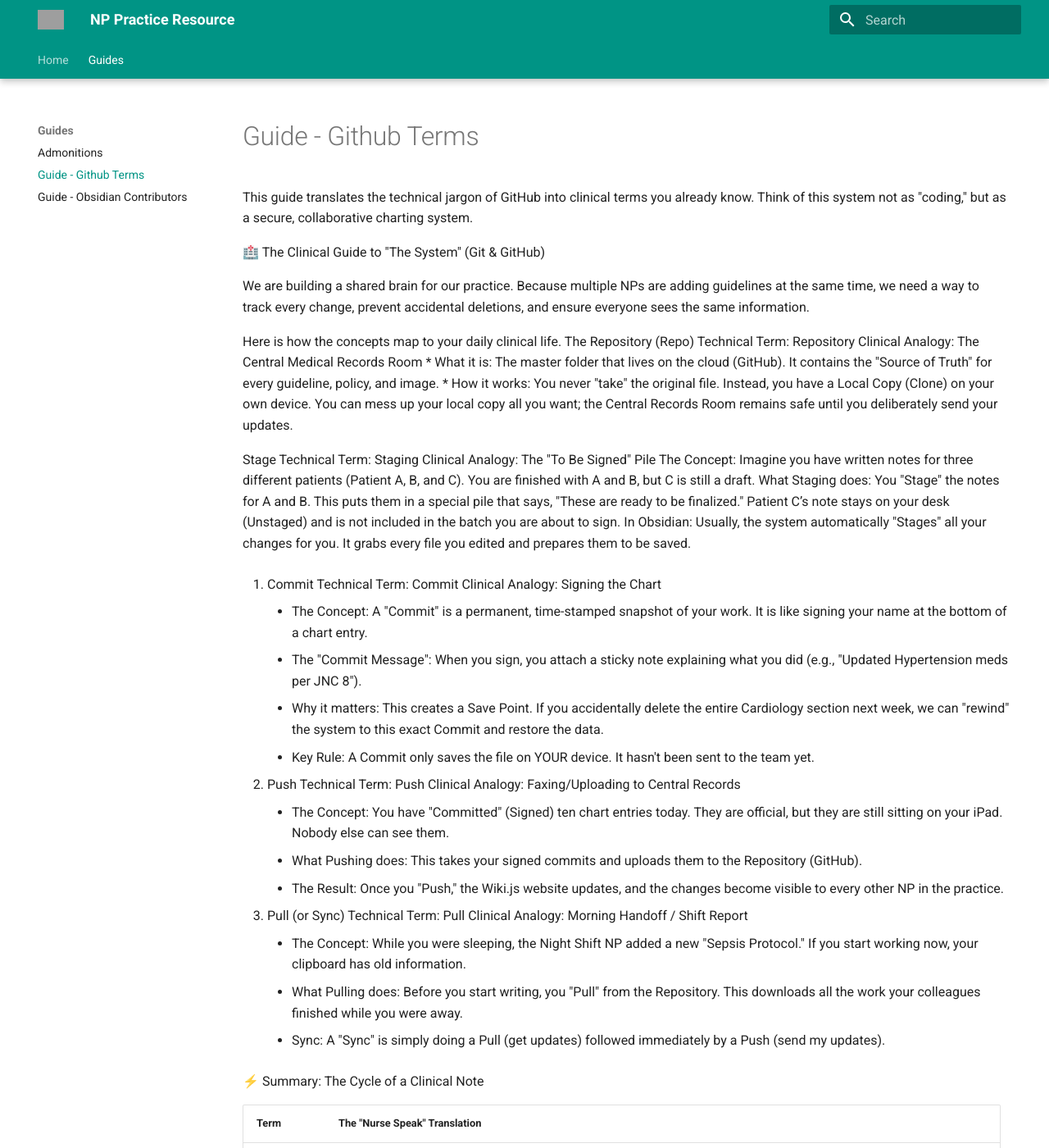
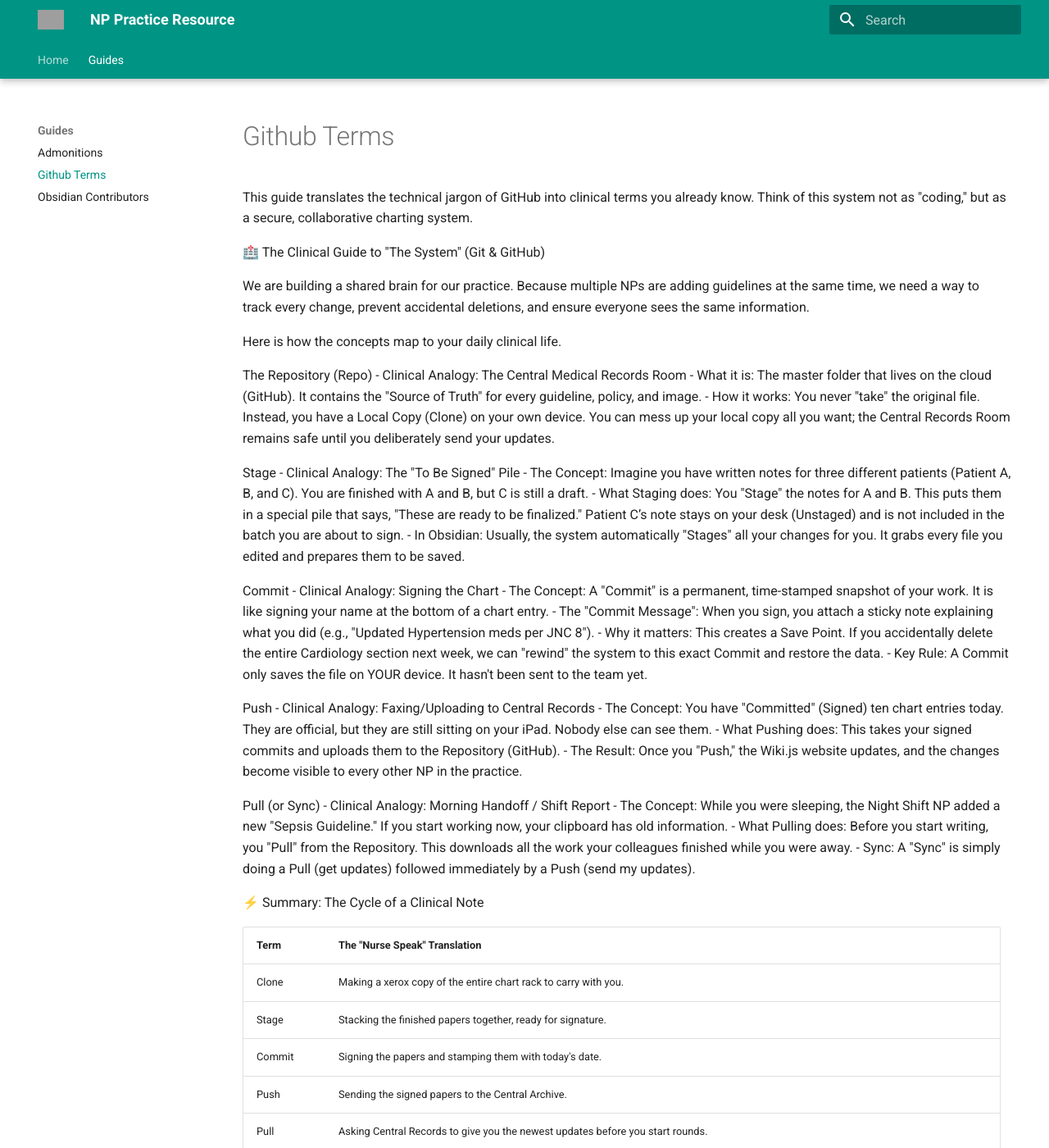
Before and after one commit to joegrafe/np-practice-resource, an MkDocs documentation site: the page built from docs/Guides/Github Terms.md, in a window 1280 px wide and 1400 px high. Shown: the whole window at 82% size. Built offline with MkDocs 1.6.1 and Material for MkDocs 9.7.7, drawn with Linux system fonts in a browser that asks for light colours; grey boxes are pictures that could not be loaded.

Commit message:
2026-02-02 23:08:27__2_M docs/Guides/Github Terms.md docs/Guides/Obsidian Contributors.md

```diff
--- a/docs/Guides/Github Terms.md
+++ b/docs/Guides/Github Terms.md
@@ -1,6 +1,3 @@
----
-title: Guide - Github Terms
----
 This guide translates the technical jargon of GitHub into clinical terms you already know. Think of this system not as "coding," but as a secure, collaborative charting system.
 
 🏥 The Clinical Guide to "The System" (Git & GitHub)
@@ -8,40 +5,36 @@ This guide translates the technical jargon of GitHub into clinical terms you alr
 We are building a shared brain for our practice. Because multiple NPs are adding guidelines at the same time, we need a way to track every change, prevent accidental deletions, and ensure everyone sees the same information.
 
 Here is how the concepts map to your daily clinical life.
+
 The Repository (Repo)
-Technical Term: Repository
-Clinical Analogy: The Central Medical Records Room
-	 * What it is: The master folder that lives on the cloud (GitHub). It contains the "Source of Truth" for every guideline, policy, and image.
-	 * How it works: You never "take" the original file. Instead, you have a Local Copy (Clone) on your own device. You can mess up your local copy all you want; the Central Records Room remains safe until you deliberately send your updates.
+- Clinical Analogy: The Central Medical Records Room
+- What it is: The master folder that lives on the cloud (GitHub). It contains the "Source of Truth" for every guideline, policy, and image.
+- How it works: You never "take" the original file. Instead, you have a Local Copy (Clone) on your own device. You can mess up your local copy all you want; the Central Records Room remains safe until you deliberately send your updates.
 
 Stage
-Technical Term: Staging
-Clinical Analogy: The "To Be Signed" Pile
-The Concept: Imagine you have written notes for three different patients (Patient A, B, and C). You are finished with A and B, but C is still a draft.
-What Staging does: You "Stage" the notes for A and B. This puts them in a special pile that says, "These are ready to be finalized." Patient C’s note stays on your desk (Unstaged) and is not included in the batch you are about to sign.
-In Obsidian: Usually, the system automatically "Stages" all your changes for you. It grabs every file you edited and prepares them to be saved.
+- Clinical Analogy: The "To Be Signed" Pile
+- The Concept: Imagine you have written notes for three different patients (Patient A, B, and C). You are finished with A and B, but C is still a draft.
+- What Staging does: You "Stage" the notes for A and B. This puts them in a special pile that says, "These are ready to be finalized." Patient C’s note stays on your desk (Unstaged) and is not included in the batch you are about to sign.
+- In Obsidian: Usually, the system automatically "Stages" all your changes for you. It grabs every file you edited and prepares them to be saved.
 
-3. Commit
-	Technical Term: Commit
-	Clinical Analogy: Signing the Chart
-	 * The Concept: A "Commit" is a permanent, time-stamped snapshot of your work. It is like signing your name at the bottom of a chart entry.
-	 * The "Commit Message": When you sign, you attach a sticky note explaining what you did (e.g., "Updated Hypertension meds per JNC 8").
-	 * Why it matters: This creates a Save Point. If you accidentally delete the entire Cardiology section next week, we can "rewind" the system to this exact Commit and restore the data.
-	 * Key Rule: A Commit only saves the file on YOUR device. It hasn't been sent to the team yet.
+Commit
+- Clinical Analogy: Signing the Chart
+- The Concept: A "Commit" is a permanent, time-stamped snapshot of your work. It is like signing your name at the bottom of a chart entry.
+- The "Commit Message": When you sign, you attach a sticky note explaining what you did (e.g., "Updated Hypertension meds per JNC 8").
+- Why it matters: This creates a Save Point. If you accidentally delete the entire Cardiology section next week, we can "rewind" the system to this exact Commit and restore the data.
+- Key Rule: A Commit only saves the file on YOUR device. It hasn't been sent to the team yet.
 
-4. Push
-	Technical Term: Push
-	Clinical Analogy: Faxing/Uploading to Central Records
-	 * The Concept: You have "Committed" (Signed) ten chart entries today. They are official, but they are still sitting on your iPad. Nobody else can see them.
-	 * What Pushing does: This takes your signed commits and uploads them to the Repository (GitHub).
-	 * The Result: Once you "Push," the Wiki.js website updates, and the changes become visible to every other NP in the practice.
+Push
+- Clinical Analogy: Faxing/Uploading to Central Records
+- The Concept: You have "Committed" (Signed) ten chart entries today. They are official, but they are still sitting on your iPad. Nobody else can see them.
+- What Pushing does: This takes your signed commits and uploads them to the Repository (GitHub).
+- The Result: Once you "Push," the Wiki.js website updates, and the changes become visible to every other NP in the practice.
 
-5. Pull (or Sync)
-	Technical Term: Pull
-	Clinical Analogy: Morning Handoff / Shift Report
-	 * The Concept: While you were sleeping, the Night Shift NP added a new "Sepsis Protocol." If you start working now, your clipboard has old information.
-	 * What Pulling does: Before you start writing, you "Pull" from the Repository. This downloads all the work your colleagues finished while you were away.
-	 * Sync: A "Sync" is simply doing a Pull (get updates) followed immediately by a Push (send my updates).
+Pull (or Sync)
+- Clinical Analogy: Morning Handoff / Shift Report
+- The Concept: While you were sleeping, the Night Shift NP added a new "Sepsis Guideline." If you start working now, your clipboard has old information.
+- What Pulling does: Before you start writing, you "Pull" from the Repository. This downloads all the work your colleagues finished while you were away.
+- Sync: A "Sync" is simply doing a Pull (get updates) followed immediately by a Push (send my updates).
 
 ⚡ Summary: The Cycle of a Clinical Note
 
```
Also changed, not shown: docs/Guides/Obsidian Contributors.md (+15 -17 lines).
